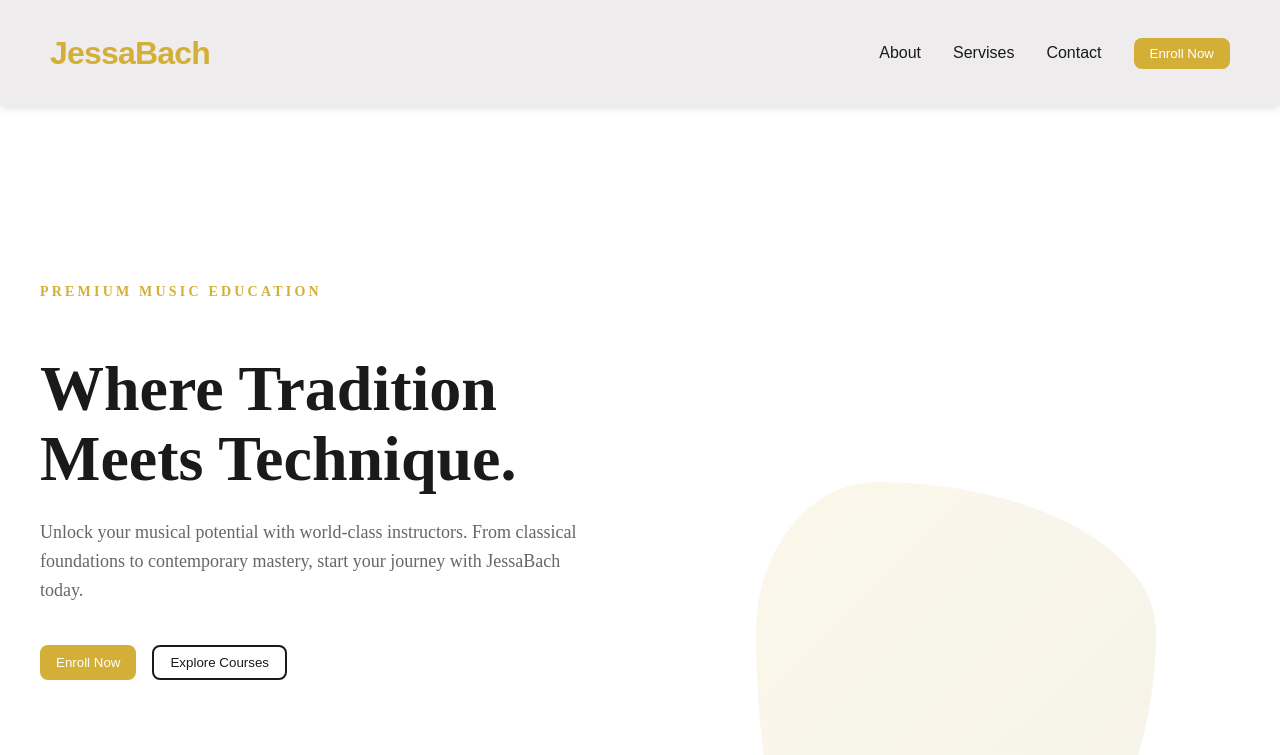
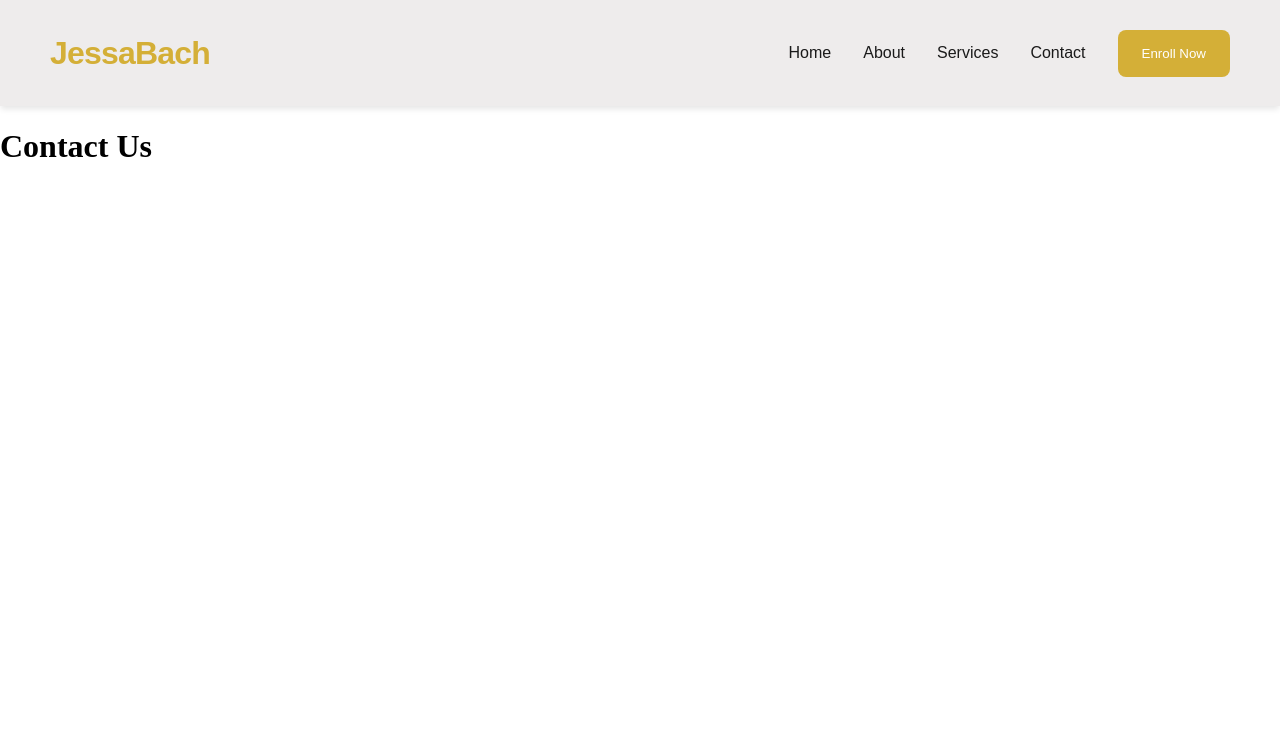
Before and after one commit to calMic17/jessabach, a React (Vite) app: page /contact in a window 1280 px wide. Shown: the top 755 px of the page. Built offline with nearby package versions, Linux system fonts and the light colour scheme.

Commit message:
Added mutiPage logic

```diff
--- a/package.json
+++ b/package.json
@@ -17,6 +17,8 @@
     "@tailwindcss/vite": "^4.2.4",
     "react": "^19.2.5",
     "react-dom": "^19.2.5",
+    "react-router": "^7.14.2",
+    "react-router-dom": "^7.14.2",
     "tailwindcss": "^4.2.4"
   },
   "devDependencies": {
--- /dev/null
+++ b/src/App.tsx
@@ -0,0 +1,17 @@
+import { BrowserRouter } from "react-router-dom";
+import './index.scss'
+import NavBar from './components/navBar'
+import PageComponent from "./Helpers/PageSelect";
+
+
+function App() {
+
+  return (
+    <BrowserRouter>
+      <NavBar />
+      <PageComponent />
+    </BrowserRouter>
+  );
+}
+
+export default App;
--- /dev/null
+++ b/src/Helpers/PageSelect.tsx
@@ -0,0 +1,18 @@
+import { Routes, Route } from "react-router-dom";
+import Home from "../pages/Home";
+import About from "../pages/About";
+import Services from "../pages/Services";
+import Contact from "../pages/ContactUs";
+
+function PageSelect() {
+  return (
+    <Routes>
+      <Route path="/" element={<Home />} />
+      <Route path="/about" element={<About />} />
+      <Route path="/services" element={<Services />} />
+      <Route path="/contact" element={<Contact />} />
+    </Routes>
+  );
+}
+
+export default PageSelect;
--- a/src/components/navBar.tsx
+++ b/src/components/navBar.tsx
@@ -1,6 +1,8 @@
-import { useState } from 'react';
-import Button from './Button';
-import '../styles/_navBar.scss';
+import { useState } from "react";
+import { Link } from "react-router-dom";
+import Button from "./Button";
+import NavBarHamburger from "./navBarHamburger";
+import "../styles/_navBar.scss";
 
 function NavigationBar() {
   const [isMenuOpen, setIsMenuOpen] = useState(false);
@@ -9,34 +11,54 @@ function NavigationBar() {
     setIsMenuOpen(!isMenuOpen);
   };
 
+  // 👇 close menu when clicking a link (mobile UX improvement)
+  const handleLinkClick = () => {
+    setIsMenuOpen(false);
+  };
+
+  const navItems = [
+    { name: "Home", path: "/" },
+    { name: "About", path: "/about" },
+    { name: "Services", path: "/services" },
+    { name: "Contact", path: "/contact" }
+  ];
+
   return (
-
     <div className="app-wrapper">
       <nav className="navbar">
-        <h1 className="logo">JessaBach</h1>
+        {/* Logo (kept same class) */}
+        <h1 className="logo"><Link to="/" className="no-underline text-inherit">JessaBach</Link></h1>
 
-        <button className="hamburger" onClick={toggleMenu} aria-label="Toggle menu">
-          <span className={`hamburger-line ${isMenuOpen ? 'open' : ''}`}></span>
-          <span className={`hamburger-line ${isMenuOpen ? 'open' : ''}`}></span>
-          <span className={`hamburger-line ${isMenuOpen ? 'open' : ''}`}></span>
-        </button>
+        {/* Hamburger */}
+        <NavBarHamburger isOpen={isMenuOpen} toggle={toggleMenu} />
 
-        <ul className={`nav-links ${isMenuOpen ? 'active' : ''}`}>
-          {/* <li>Servises</li> */}
-          <li>About</li>
-          <li>Servises</li>
-          <li>Contact</li>
-          <Button variant="enroll">Enroll Now</Button>
+        {/* Nav Links */}
+        <ul className={`nav-links ${isMenuOpen ? "active" : ""}`}>
+
+          {navItems.map((item) => (
+              <li key={item.path}>
+                <Link
+                  to={item.path}
+                  onClick={handleLinkClick}
+                  className="no-underline text-inherit"
+                >
+                  {item.name}
+                </Link>
+              </li>
+            ))}
+
+          {/* Keep your custom Button */}
+            <Button
+              variant="enroll"
+              className="nav-button"
+              onClick={handleLinkClick}
+            >
+              Enroll Now
+            </Button>
+
         </ul>
       </nav>
-
-      {/* <main className="hero">
-        <h2>Where Tradition Meets Technique.</h2>
-        <p>Start your musical journey with JessaBach Music Academy.</p>
-      </main> */}
-
     </div>
-
   );
 }
 
--- /dev/null
+++ b/src/components/navBarHamburger.tsx
@@ -0,0 +1,21 @@
+type HamburgerProps = {
+  isOpen: boolean;
+  toggle: () => void;
+};
+
+
+function NavBarHamburger({ isOpen, toggle }: HamburgerProps) {
+  return (
+    <button
+      className="hamburger"
+      onClick={toggle}
+      aria-label="Toggle menu"
+    >
+      <span className={`hamburger-line ${isOpen ? "open" : ""}`}></span>
+      <span className={`hamburger-line ${isOpen ? "open" : ""}`}></span>
+      <span className={`hamburger-line ${isOpen ? "open" : ""}`}></span>
+    </button>
+  );
+}
+
+export default NavBarHamburger;
--- a/src/main.tsx
+++ b/src/main.tsx
@@ -1,12 +1,11 @@
 import { StrictMode } from 'react'
-import { createRoot } from 'react-dom/client'
+// import { createRoot } from 'react-dom/client'
+import ReactDOM from "react-dom/client";
 import './index.scss'
-import NavBar from './components/navBar'
-import Hero from './components/Hero'
+import App from './App'
 
-createRoot(document.getElementById('root')!).render(
+ReactDOM.createRoot(document.getElementById('root')!).render(
   <StrictMode>
-    <NavBar />
-    <Hero />
+    <App />
   </StrictMode>,
 )
--- /dev/null
+++ b/src/pages/About.tsx
@@ -0,0 +1,9 @@
+function About() {
+  return (
+    <div className="about">
+      <h1>About Us</h1>
+    </div>
+  );
+}
+
+export default About;
--- /dev/null
+++ b/src/pages/ContactUs.tsx
@@ -0,0 +1,9 @@
+function ContactUs() {
+  return (
+    <div className="contactUs">
+      <h1>Contact Us</h1>
+    </div>
+  )
+}
+
+export default ContactUs;
--- /dev/null
+++ b/src/pages/Home.tsx
@@ -0,0 +1,11 @@
+import Hero from "../components/Hero";
+
+function Home() {
+  return (
+    <div className="home">
+      <Hero />
+    </div>
+  );
+}
+
+export default Home;
--- /dev/null
+++ b/src/pages/Services.tsx
@@ -0,0 +1,9 @@
+function Services() {
+  return (
+    <div className="services">
+      <h1>Services</h1>
+    </div>
+  );
+}
+
+export default Services;
--- a/src/styles/_hero.scss
+++ b/src/styles/_hero.scss
@@ -1,3 +1,4 @@
+@use "sass:color";
 @use './variables' as *;
 
 .hero-section {
@@ -34,7 +35,7 @@
 
     .hero-description {
       font-size: 1.125rem;
-      color: lighten($dark, 30%);
+      color: color.adjust($dark, $lightness: 30%);
       line-height: 1.6;
       margin-bottom: 2.5rem;
     }
@@ -54,7 +55,11 @@
     .abstract-shape {
       width: 400px;
       height: 500px;
-      background: linear-gradient(135deg, $gold 0%, darken($gold, 15%) 100%);
+      background: linear-gradient(
+        135deg,
+        $gold 0%,
+        color.adjust($gold, $lightness: -15%) 100%
+      );
       border-radius: 30% 70% 70% 30% / 30% 30% 70% 70%; // Organic shape
       opacity: 0.1;
       position: absolute;
--- a/src/styles/_navBar.scss
+++ b/src/styles/_navBar.scss
@@ -62,19 +62,12 @@
           color: $gold;
         }
 
-        &.btn-enroll {
-          background-color: $gold;
-          color: white;
-          border-radius: 1rem 1.5rem;;
 
-          &:hover {
-            filter: brightness(1.1);
-            color: white;
-          }
-        }
       }
     }
-
+    .nav-button {
+      padding: 1rem 1.5rem;
+    }
   }
 
   .hero {
```
Also changed, not shown: 1 other file (tests, documents, lock files or other folders).
